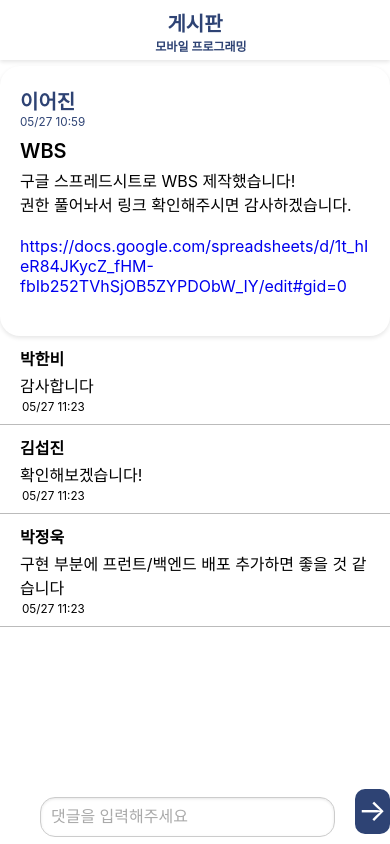
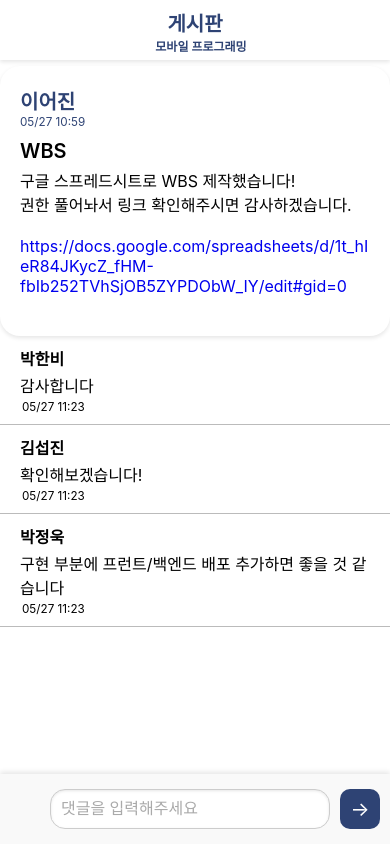
Before and after one commit to jungwook02/YourSchedule_Front, a React (Create React App) app: page /post in a window 390 px wide. Built offline with nearby package versions, Linux system fonts and the light colour scheme.

Commit message:
2nd Modal
post 댓글 id 판별을 위한 input 추가

```diff
--- a/src/components/post.css
+++ b/src/components/post.css
@@ -104,33 +104,29 @@
 
     .Comment-inputBox {
         position: fixed;
-        bottom: 0; /* 하단에 고정 */
-        left: 50%;
-        transform: translateX(-50%); /* 수평 중앙 정렬 */
-
-        background-color: white;
-
+        bottom: 0;
         width: 100%;
-        height: 65px;
-
-        display: flex; /* 수평 가운데 정렬을 위해 */
-
-        align-items: center; /* 수직 가운데 정렬을 위해 */
+        display: flex;
+        justify-content: center; /* 요소를 중앙에 정렬 */
+        align-items: center;
+        background: #f9f9f9;
+        padding: 10px;
+        box-shadow: 0 -2px 5px rgba(0, 0, 0, 0.1);
+        box-sizing: border-box; /* 패딩을 포함한 전체 너비를 고려 */
     }
 
     .Comment-input {
-        width: 100%; /* 원하는 너비로 설정 */
-        max-width: 71%; /* 최대 너비 설정 */
-
-        margin-left: 10px;
+        flex-grow: 1; /* 가능한 모든 공간을 차지 */
+        max-width: 90%; /* 최대 너비 설정 */
+        margin-bottom: 10px;
         padding: 10px; /* 내부 여백 설정 */
-
         font-size: 16px; /* 글꼴 크기 설정 */
-
         border: 1px solid #ccc; /* 테두리 설정 */
         border-radius: 15px; /* 테두리 둥글게 설정 */
         box-shadow: inset 0 1px 3px rgba(0, 0, 0, 0.1); /* 내부 그림자 설정 */
         transition: border-color 0.3s, box-shadow 0.3s; /* 포커스 시 애니메이션 설정 */
+        margin-right: 10px; /* 버튼과의 간격 */
+        box-sizing: border-box; /* 패딩을 포함한 전체 너비를 고려 */
     }
 
     .Comment-input:focus {
@@ -144,22 +140,24 @@
     }
 
     .Send-Button {
-        margin-left: 20px;
-
         display: flex; /* 요소들을 수직으로 정렬하기 위해 */
         justify-content: center; /* 수평 중앙 정렬 */
-        line-height: 140%;
-
-        height: 70%;
-        width: 13%;
-        border-radius: 10px;
-
+        align-items: center; /* 수직 중앙 정렬 */
+        height: 40px; /* 버튼 높이 */
+        width: 40px; /* 버튼 너비 */
+        line-height: 30px;
+        border-radius: 10px; /* 테두리 둥글게 설정 */
         cursor: pointer;
-
         background: #2E4374;
-
-        font-size: 30px;
+        font-size: 20px; /* 글꼴 크기 */
         color: white;
+        transition: background 0.3s; /* 호버 시 애니메이션 설정 */
+        flex-shrink: 0; /* 축소되지 않도록 설정 */
     }
 
+    .Send-Button:hover {
+        background: #1d2d5a;
+    }
+
+
 }
--- a/src/components/post.js
+++ b/src/components/post.js
@@ -1,7 +1,41 @@
-import React from 'react';
+import React, { useState } from 'react';
 import "./post.css"
 
 function Post() {
+    const [comment, setComment] = useState("");
+    const [userId, setUserId] = useState("sampleUserId"); // 실제 사용자 ID를 여기에 설정하세요.
+
+    const handleCommentChange = (e) => {
+        setComment(e.target.value);
+    };
+
+    const handleCommentSubmit = async () => {
+        const commentData = {
+            userId: userId,
+            content: comment,
+            timestamp: new Date().toISOString()
+        };
+
+        try {
+            const response = await fetch("http://your-backend-api/comments", {
+                method: "POST",
+                headers: {
+                    "Content-Type": "application/json"
+                },
+                body: JSON.stringify(commentData)
+            });
+
+            if (response.ok) {
+                // 댓글 제출 후 처리 (예: 댓글 목록 갱신)
+                setComment("");
+            } else {
+                console.error("댓글 제출에 실패했습니다.");
+            }
+        } catch (error) {
+            console.error("서버 오류:", error);
+        }
+    };
+
     const content = `구글 스프레드시트로 WBS 제작했습니다!
     권한 풀어놔서 링크 확인해주시면 감사하겠습니다.
 
@@ -66,7 +100,18 @@ function Post() {
             </div>
 
             <div className="Comment-inputBox">
-                <input type="text" class="Comment-input" placeholder="댓글을 입력해주세요" />
+                <input
+                    type="hidden"
+                    value={userId}
+                    className="Comment-userId"
+                />
+                <input
+                    type="text"
+                    className="Comment-input"
+                    placeholder="댓글을 입력해주세요"
+                    value={comment}
+                    onChange={handleCommentChange}
+                />
                 <div className="Send-Button">→</div>
             </div>
         </div>
```
